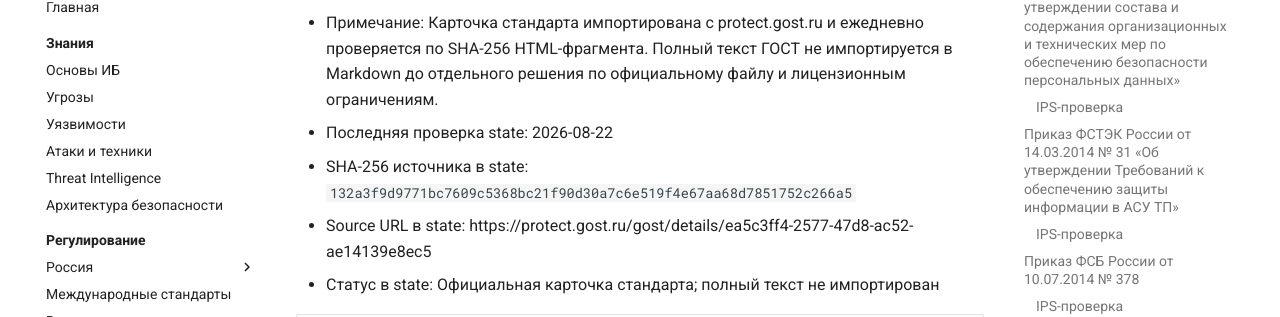
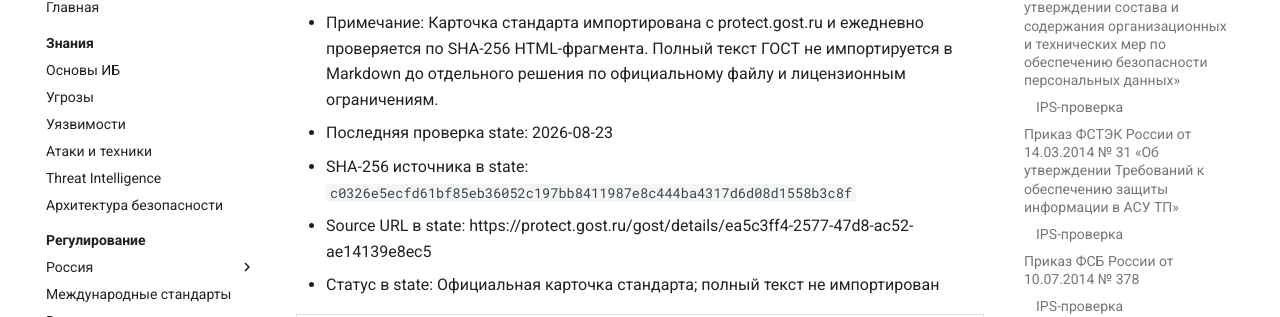
Before and after one commit to lexxand/base.cyberpractice, an MkDocs documentation site: the page built from docs/regulation/source-audits/latest.md, in a window 1280 px wide and 1400 px high, scrolled down 21099 px. Shown: the part 137-454 px from the top of the window. Built offline with MkDocs 1.6.1 and Material for MkDocs 9.7.7, drawn with Linux system fonts in a browser that asks for light colours; comment, search, counter and statistics services are not loaded; some of the changed text lies outside the part shown.

Commit message:
Update regulation documents

```diff
--- a/docs/regulation/source-audits/latest.md
+++ b/docs/regulation/source-audits/latest.md
@@ -25,7 +25,7 @@
 - Дата: 18.02.2013
 - Почему не full-text: импортирована официальная карточка/страница метаданных; полный текст документа в этом источнике не опубликован или требует отдельного официального источника
 - Примечание: IPS по дате/номеру не возвращает базовый приказ. БДУ ФСТЭК содержит официальную карточку и ссылку на страницу ФСТЭК, но не полный текст; из текущей среды fstec.ru не отвечает до таймаута.
-- Последняя проверка state: 2026-08-22
+- Последняя проверка state: 2026-08-23
 - SHA-256 источника в state: `f2c23305524846b1c8c054cd6985fbaff0f54a555542a569019ec31441c80859`
 - Source URL в state: https://bdu.fstec.ru/documents/20
 - Статус в state: Официальная карточка; полный текст не импортирован
@@ -53,7 +53,7 @@
 - Дата: 14.03.2014
 - Почему не full-text: импортирована официальная карточка/страница метаданных; полный текст документа в этом источнике не опубликован или требует отдельного официального источника
 - Примечание: IPS по дате/номеру не возвращает базовый приказ. БДУ ФСТЭК содержит официальную карточку и ссылку на страницу ФСТЭК, но не полный текст; из текущей среды fstec.ru не отвечает до таймаута.
-- Последняя проверка state: 2026-08-22
+- Последняя проверка state: 2026-08-23
 - SHA-256 источника в state: `bde7a02e6a9b5151785ae05dbd035d5f210283bb8f64c2ccbf1acc86d1763c97`
 - Source URL в state: https://bdu.fstec.ru/documents/25
 - Статус в state: Официальная карточка; полный текст не импортирован
@@ -81,7 +81,7 @@
 - Дата: 10.07.2014
 - Почему не full-text: импортирована официальная карточка/страница метаданных; полный текст документа в этом источнике не опубликован или требует отдельного официального источника
 - Примечание: Официальная статья ФСБ от 21.06.2016 содержит приказ № 378 в перечне действующих нормативно-методических документов. Полный текст приказа в статье не опубликован, поэтому страница не помечается как полный текст приказа.
-- Последняя проверка state: 2026-08-22
+- Последняя проверка state: 2026-08-23
 - SHA-256 источника в state: `7068967ea45bd56edf3eb3327f0187da727bb2c35feceb9241a00d945f8358b3`
 - Source URL в state: http://www.fsb.ru/fsb/science/single.htm!id%3D10437725%40fsbResearchart.html
 - Статус в state: Официальная карточка/статья ФСБ; полный текст приказа не импортирован
@@ -108,7 +108,7 @@
 - Дата: 05.02.2021
 - Почему не full-text: импортирована официальная карточка/страница метаданных; полный текст документа в этом источнике не опубликован или требует отдельного официального источника
 - Примечание: БДУ ФСТЭК содержит официальную карточку и ссылку на страницу ФСТЭК, но не полный текст; из текущей среды fstec.ru не отвечает до таймаута.
-- Последняя проверка state: 2026-08-22
+- Последняя проверка state: 2026-08-23
 - SHA-256 источника в state: `612878f7868ab38429458fafb7932e9a74ccde5c9c2b0273f675f99b56e6cdd4`
 - Source URL в state: https://bdu.fstec.ru/documents/18
 - Статус в state: Официальная карточка; полный текст не импортирован
@@ -134,7 +134,7 @@
 - Дата: 25.11.2025
 - Почему не full-text: есть официальные ссылки-кандидаты, но полный официальный источник пока не получен и не захэширован
 - Примечание: Нужна официальная страница/файл ФСТЭК для полного импорта. Из текущей среды fstec.ru не отвечает до TCP/HTTPS timeout; вторичные источники не используются.
-- Последняя проверка state: 2026-08-22
+- Последняя проверка state: 2026-08-23
 - Статус в state: Требует проверки
 
 | Ссылка | Результат | Детали |
@@ -157,7 +157,7 @@
 - Дата: 12.05.2026
 - Почему не full-text: есть официальные ссылки-кандидаты, но полный официальный источник пока не получен и не захэширован
 - Примечание: Нужна официальная страница/файл ФСТЭК для полного импорта. Из текущей среды fstec.ru не отвечает до TCP/HTTPS timeout; вторичные источники не используются.
-- Последняя проверка state: 2026-08-22
+- Последняя проверка state: 2026-08-23
 - Статус в state: Требует проверки
 
 | Ссылка | Результат | Детали |
@@ -180,7 +180,7 @@
 - Дата: 05.09.2013
 - Почему не full-text: есть официальные ссылки-кандидаты, но полный официальный источник пока не получен и не захэширован
 - Примечание: IPS по дате/номеру не возвращает приказ № 996. Документ исторический: требования обезличивания заменены приказом Роскомнадзора № 140 от 19.06.2025. Официальный поисковый индекс показывает региональную страницу Роскомнадзора с записью о приказе № 996 и регистрацией Минюста № 29935, но из текущей среды rkn.gov.ru/digital.gov.ru не отвечают до TCP/HTTPS timeout; вторичные источники не используются.
-- Последняя проверка state: 2026-08-22
+- Последняя проверка state: 2026-08-23
 - Статус в state: Исторический документ; требуется проверка замещения приказом № 140
 
 | Ссылка | Результат | Детали |
@@ -208,7 +208,7 @@
 - Дата: 22.01.2025
 - Почему не full-text: зафиксирован официальный файл и его SHA-256; полный текст файла не извлекается в Markdown до добавления отдельного repeatable extractor
 - Примечание: Официальный источник cbr.ru отдает документ как PDF. Файл фиксируется по SHA-256 и проверяется ежедневно; текст PDF в Markdown не извлекается.
-- Последняя проверка state: 2026-08-22
+- Последняя проверка state: 2026-08-23
 - SHA-256 источника в state: `ba8dfe621ce781ac447d2aa3f2aae6dd25ca117901c6191a11365983d8e23e02`
 - Source URL в state: https://www.cbr.ru/crosscut/lawacts/file/9945
 - Content-Type файла в state: `application/pdf`
@@ -237,7 +237,7 @@
 - Дата: 17.04.2019
 - Почему не full-text: зафиксирован официальный файл и его SHA-256; полный текст файла не извлекается в Markdown до добавления отдельного repeatable extractor
 - Примечание: Официальный источник cbr.ru отдает документ как PDF. Файл фиксируется по SHA-256 и проверяется ежедневно; текст PDF в Markdown не извлекается.
-- Последняя проверка state: 2026-08-22
+- Последняя проверка state: 2026-08-23
 - SHA-256 источника в state: `1f719f7da5b64a8d4848b08b5d3212e9a472658d8d437484bf80d4ccecdb987e`
 - Source URL в state: https://www.cbr.ru/ref/analytics/na_vr/file/812
 - Content-Type файла в state: `application/pdf`
@@ -265,7 +265,7 @@
 - Дата: 30.01.2025
 - Почему не full-text: зафиксирован официальный файл и его SHA-256; полный текст файла не извлекается в Markdown до добавления отдельного repeatable extractor
 - Примечание: Поиск Банка России возвращает № 851-П от 30.01.2025. Официальный источник cbr.ru отдает документ как PDF. Файл фиксируется по SHA-256 и проверяется ежедневно; текст PDF в Markdown не извлекается.
-- Последняя проверка state: 2026-08-22
+- Последняя проверка state: 2026-08-23
 - SHA-256 источника в state: `e1f634070c57c71dd85f550466d35fed608f48886c5710b8566811c4425b0cbd`
 - Source URL в state: https://www.cbr.ru/ref/analytics/na_vr/file/6262
 - Content-Type файла в state: `application/pdf`
@@ -293,7 +293,7 @@
 - Дата: 24.10.2024
 - Почему не full-text: импортирована официальная карточка/страница метаданных; полный текст документа в этом источнике не опубликован или требует отдельного официального источника
 - Примечание: Карточка стандарта импортирована с protect.gost.ru и ежедневно проверяется по SHA-256 HTML-фрагмента. Полный текст ГОСТ не импортируется в Markdown до отдельного решения по официальному файлу и лицензионным ограничениям.
-- Последняя проверка state: 2026-08-22
+- Последняя проверка state: 2026-08-23
 - SHA-256 источника в state: `840872e804c1e9ad1e963dff5cb05b7210a419bb9f4177edfc6fb975b5b9ee02`
 - Source URL в state: https://protect.gost.ru/gost/details/f3818925-a96f-4f55-96e9-46b44720ee64
 - Статус в state: Официальная карточка стандарта; полный текст не импортирован
@@ -319,7 +319,7 @@
 - Дата: 2021
 - Почему не full-text: импортирована официальная карточка/страница метаданных; полный текст документа в этом источнике не опубликован или требует отдельного официального источника
 - Примечание: Карточка стандарта импортирована с protect.gost.ru и ежедневно проверяется по SHA-256 HTML-фрагмента. Полный текст ГОСТ не импортируется в Markdown до отдельного решения по официальному файлу и лицензионным ограничениям.
-- Последняя проверка state: 2026-08-22
+- Последняя проверка state: 2026-08-23
 - SHA-256 источника в state: `cc2ca816e54097b952e1cc4b86a9f1675af7e1bb64b4eb9817c10fc6468231a1`
 - Source URL в state: https://protect.gost.ru/gost/details/c584277d-3b7d-4459-96bb-f6441a0ecc98
 - Статус в state: Официальная карточка стандарта; полный текст не импортирован
@@ -345,7 +345,7 @@
 - Дата: 2022
 - Почему не full-text: импортирована официальная карточка/страница метаданных; полный текст документа в этом источнике не опубликован или требует отдельного официального источника
 - Примечание: Карточка стандарта импортирована с protect.gost.ru и ежедневно проверяется по SHA-256 HTML-фрагмента. Полный текст ГОСТ не импортируется в Markdown до отдельного решения по официальному файлу и лицензионным ограничениям.
-- Последняя проверка state: 2026-08-22
+- Последняя проверка state: 2026-08-23
 - SHA-256 источника в state: `72fd2926b33965cd673271492e9c1b2318466b8eb76d8cec41939c28fed5e73e`
 - Source URL в state: https://protect.gost.ru/gost/details/d5008460-671b-4563-9388-d1d0f9ecdbbf
 - Статус в state: Официальная карточка стандарта; полный текст не импортирован
@@ -371,7 +371,7 @@
 - Дата: 2022
 - Почему не full-text: импортирована официальная карточка/страница метаданных; полный текст документа в этом источнике не опубликован или требует отдельного официального источника
 - Примечание: Карточка стандарта импортирована с protect.gost.ru и ежедневно проверяется по SHA-256 HTML-фрагмента. Полный текст ГОСТ не импортируется в Markdown до отдельного решения по официальному файлу и лицензионным ограничениям.
-- Последняя проверка state: 2026-08-22
+- Последняя проверка state: 2026-08-23
 - SHA-256 источника в state: `4af1459b3c21c8f6038c87b88c4730ca364359198f27f41fe23a66157b4da5bf`
 - Source URL в state: https://protect.gost.ru/gost/details/3dcc47c2-d28d-4a0d-a7cc-6f4ad8609b7c
 - Статус в state: Официальная карточка стандарта; полный текст не импортирован
@@ -397,7 +397,7 @@
 - Дата: 2022
 - Почему не full-text: импортирована официальная карточка/страница метаданных; полный текст документа в этом источнике не опубликован или требует отдельного официального источника
 - Примечание: Карточка стандарта импортирована с protect.gost.ru и ежедневно проверяется по SHA-256 HTML-фрагмента. Полный текст ГОСТ не импортируется в Markdown до отдельного решения по официальному файлу и лицензионным ограничениям.
-- Последняя проверка state: 2026-08-22
+- Последняя проверка state: 2026-08-23
 - SHA-256 источника в state: `b12d33693a55f971990884d5b4e4d7a0bebbf690e23bfcc7e7f2df4d515ddaee`
 - Source URL в state: https://protect.gost.ru/gost/details/45281d05-ebb9-4819-ae17-f8efa45b69fa
 - Статус в state: Официальная карточка стандарта; полный текст не импортирован
@@ -423,7 +423,7 @@
 - Дата: 2022
 - Почему не full-text: импортирована официальная карточка/страница метаданных; полный текст документа в этом источнике не опубликован или требует отдельного официального источника
 - Примечание: Карточка стандарта импортирована с protect.gost.ru и ежедневно проверяется по SHA-256 HTML-фрагмента. Полный текст ГОСТ не импортируется в Markdown до отдельного решения по официальному файлу и лицензионным ограничениям.
-- Последняя проверка state: 2026-08-22
+- Последняя проверка state: 2026-08-23
 - SHA-256 источника в state: `39290405e945f0693cedfa4c679093470021663af33da8bbad4d62ebeb21db85`
 - Source URL в state: https://protect.gost.ru/gost/details/5eb2da92-c6e0-46ef-b260-051a7b6daf09
 - Статус в state: Официальная карточка стандарта; полный текст не импортирован
@@ -449,7 +449,7 @@
 - Дата: 2024
 - Почему не full-text: импортирована официальная карточка/страница метаданных; полный текст документа в этом источнике не опубликован или требует отдельного официального источника
 - Примечание: Карточка стандарта импортирована с protect.gost.ru и ежедневно проверяется по SHA-256 HTML-фрагмента. Полный текст ГОСТ не импортируется в Markdown до отдельного решения по официальному файлу и лицензионным ограничениям.
-- Последняя проверка state: 2026-08-22
+- Последняя проверка state: 2026-08-23
 - SHA-256 источника в state: `bce1ad2cfd506c58f92b92ac9c9b728680e299d899b9f5c8a54813c1a3f9f1e2`
 - Source URL в state: https://protect.gost.ru/gost/details/01dbad89-c066-4afe-887d-19e66b116949
 - Статус в state: Официальная карточка стандарта; полный текст не импортирован
@@ -475,7 +475,7 @@
 - Дата: 28.01.2014
 - Почему не full-text: импортирована официальная карточка/страница метаданных; полный текст документа в этом источнике не опубликован или требует отдельного официального источника
 - Примечание: Карточка стандарта импортирована с protect.gost.ru и ежедневно проверяется по SHA-256 HTML-фрагмента. Полный текст ГОСТ не импортируется в Markdown до отдельного решения по официальному файлу и лицензионным ограничениям.
-- Последняя проверка state: 2026-08-22
+- Последняя проверка state: 2026-08-23
 - SHA-256 источника в state: `b33c0fae254f23702bf89420ae39869a624648380c847d1ff751aa7188f041f2`
 - Source URL в state: https://protect.gost.ru/gost/details/833cf1bb-c3db-4a87-a37e-3b513c006ed6
 - Статус в state: Официальная карточка стандарта; полный текст не импортирован
@@ -501,8 +501,8 @@
 - Дата: 2018
 - Почему не full-text: импортирована официальная карточка/страница метаданных; полный текст документа в этом источнике не опубликован или требует отдельного официального источника
 - Примечание: Карточка стандарта импортирована с protect.gost.ru и ежедневно проверяется по SHA-256 HTML-фрагмента. Полный текст ГОСТ не импортируется в Markdown до отдельного решения по официальному файлу и лицензионным ограничениям.
-- Последняя проверка state: 2026-08-22
-- SHA-256 источника в state: `132a3f9d9771bc7609c5368bc21f90d30a7c6e519f4e67aa68d7851752c266a5`
+- Последняя проверка state: 2026-08-23
+- SHA-256 источника в state: `c0326e5ecfd61bf85eb36052c197bb8411987e8c444ba4317d6d08d1558b3c8f`
 - Source URL в state: https://protect.gost.ru/gost/details/ea5c3ff4-2577-47d8-ac52-ae14139e8ec5
 - Статус в state: Официальная карточка стандарта; полный текст не импортирован
 
@@ -527,7 +527,7 @@
 - Дата: 2018
 - Почему не full-text: импортирована официальная карточка/страница метаданных; полный текст документа в этом источнике не опубликован или требует отдельного официального источника
 - Примечание: Карточка стандарта импортирована с protect.gost.ru и ежедневно проверяется по SHA-256 HTML-фрагмента. Полный текст ГОСТ не импортируется в Markdown до отдельного решения по официальному файлу и лицензионным ограничениям.
-- Последняя проверка state: 2026-08-22
+- Последняя проверка state: 2026-08-23
 - SHA-256 источника в state: `1425ac0b15818c249d4dcf0aa13cb74bad6efdde76eac42d6757216eee84497b`
 - Source URL в state: https://protect.gost.ru/gost/details/52ca9e86-3363-496b-a822-992c5e2623d3
 - Статус в state: Официальная карточка стандарта; полный текст не импортирован
@@ -553,7 +553,7 @@
 - Дата: 09.06.2012
 - Почему не full-text: зафиксирован официальный файл и его SHA-256; полный текст файла не извлекается в Markdown до добавления отдельного repeatable extractor
 - Примечание: На cbr.ru есть HTML-страница 382-П, но ссылка полного документа внутри страницы ведет на PDF. Файл фиксируется по SHA-256 и проверяется ежедневно; текст PDF в Markdown не извлекается.
-- Последняя проверка state: 2026-08-22
+- Последняя проверка state: 2026-08-23
 - SHA-256 источника в state: `5f301e0d732549321d10eba4e9cf50208002731f8d2afba280b7587621b3a7b9`
 - Source URL в state: https://www.cbr.ru/Queries/UniDbQuery/File/85920?fileId=-1&scope=1350
 - Content-Type файла в state: `application/pdf`
@@ -582,7 +582,7 @@
 - Дата: 20.04.2021
 - Почему не full-text: зафиксирован официальный файл и его SHA-256; полный текст файла не извлекается в Markdown до добавления отдельного repeatable extractor
 - Примечание: Официальный источник cbr.ru отдает документ как PDF. Файл фиксируется по SHA-256 и проверяется ежедневно; текст PDF в Markdown не извлекается.
-- Последняя проверка state: 2026-08-22
+- Последняя проверка state: 2026-08-23
 - SHA-256 источника в state: `20a6eb9af75885c1821d30ba147950761c1e92c67107bb09614a6fa9f1269e6c`
 - Source URL в state: https://www.cbr.ru/ref/analytics/na_vr/file/2334
 - Content-Type файла в state: `application/pdf`
```
